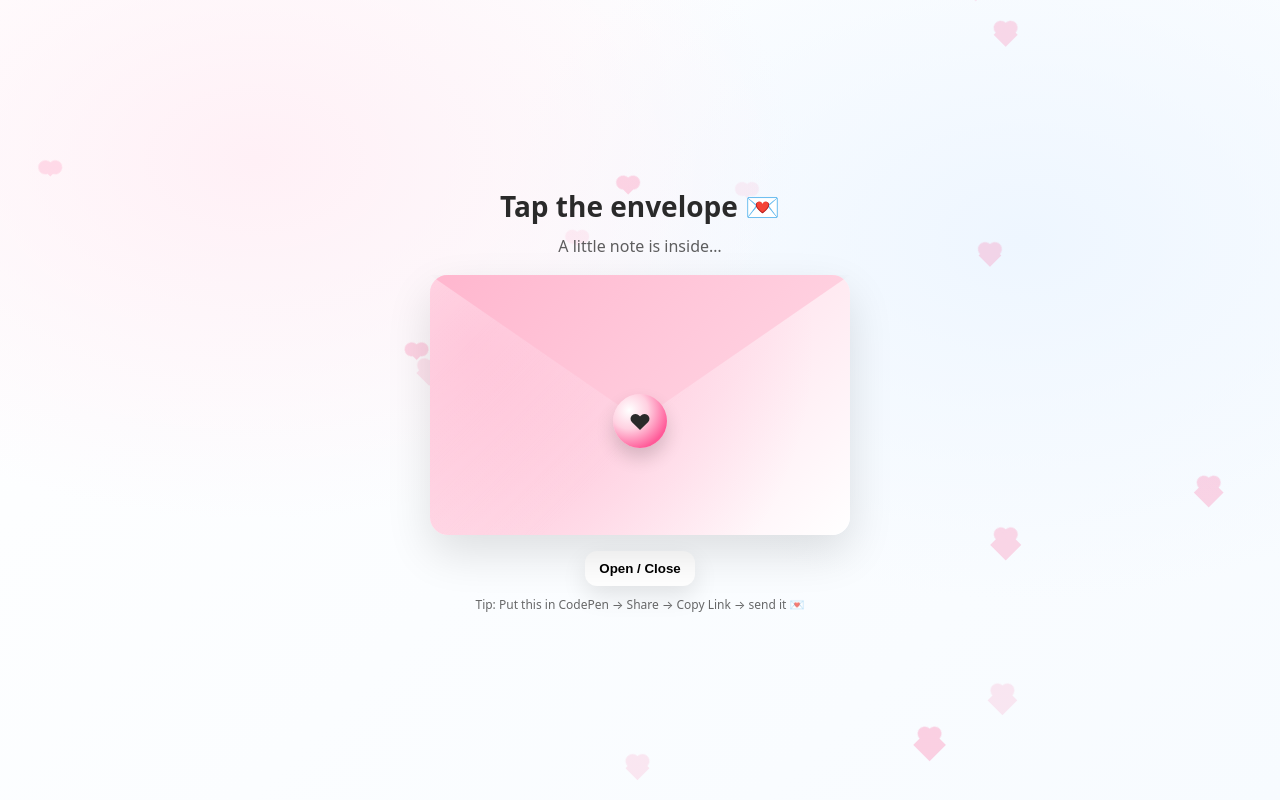
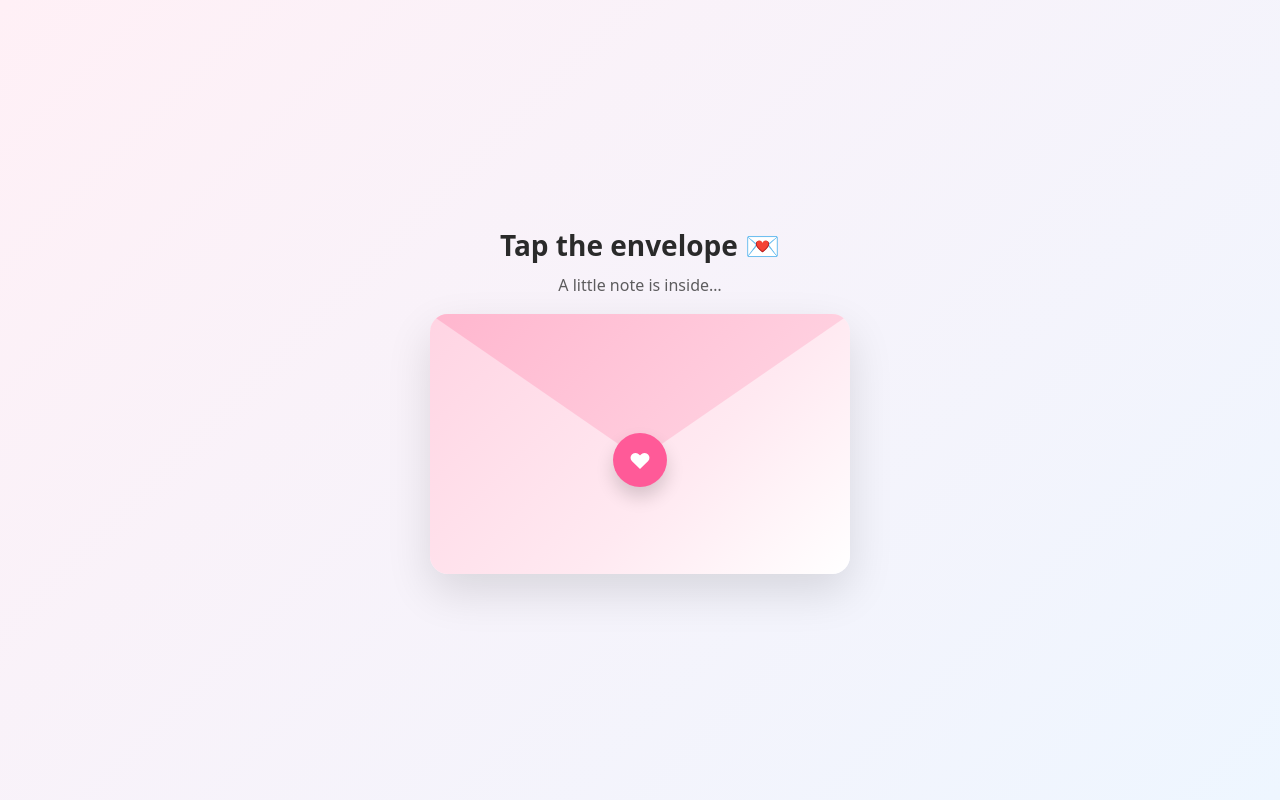
Before and after one commit to jahnavidevireddy02/Love-Letter, a plain HTML site: page index.html in a window 1280 px wide. Drawn offline with Linux system fonts and the light colour scheme.

Commit message:
Update index.html

```diff
--- a/index.html
+++ b/index.html
@@ -8,7 +8,7 @@
 :root{
 --bg1:#fff0f6; --bg2:#eef6ff;
 --paper:#fffdf8; --ink:#2a2a2a;
-      --accent:#ff4d8d; --accent2:#ff8fb3;
+--accent:#ff4d8d;
 --shadow: 0 18px 45px rgba(0,0,0,.12);
 }
 *{box-sizing:border-box}
@@ -16,185 +16,86 @@
 margin:0; min-height:100vh; display:grid; place-items:center;
 font-family: system-ui, -apple-system, Segoe UI, Roboto, Arial, sans-serif;
 color:var(--ink);
-      background: radial-gradient(900px 600px at 20% 20%, var(--bg1), transparent 60%),
-                  radial-gradient(900px 600px at 80% 30%, var(--bg2), transparent 60%),
-                  linear-gradient(135deg, #fff, #f7fbff);
+background: linear-gradient(135deg,#fff0f6,#eef6ff);
 overflow:hidden;
 }
-    .wrap{width:min(520px, 92vw); text-align:center}
-    h1{margin:0 0 10px; font-size:clamp(20px, 3.6vw, 28px)}
-    p.hint{margin:0 0 18px; opacity:.75}
-
-    /* floating hearts */
-    .hearts{position:fixed; inset:0; pointer-events:none; overflow:hidden}
-    .heart{
-      position:absolute; width:14px; height:14px; transform:rotate(45deg);
-      background: var(--accent);
-      opacity:.18;
-      animation: floatUp linear infinite;
-      filter: blur(.2px);
-    }
-    .heart:before,.heart:after{
-      content:""; position:absolute; width:14px; height:14px; border-radius:50%;
-      background:inherit;
-    }
-    .heart:before{left:-7px; top:0}
-    .heart:after{left:0; top:-7px}
-    @keyframes floatUp{
-      from{transform:translateY(110vh) rotate(45deg); }
-      to{transform:translateY(-20vh) rotate(45deg); }
-    }
+.wrap{width:min(520px,92vw);text-align:center}
+h1{margin:0 0 10px;font-size:clamp(20px,3.6vw,28px)}
+p.hint{margin:0 0 18px;opacity:.75}
 
 /* envelope */
-    .envelope-area{display:grid; place-items:center}
 .envelope{
 position:relative;
-      width:min(420px, 90vw);
+width:min(420px,90vw);
 height:260px;
-      margin-inline:auto;
+margin:auto;
 cursor:pointer;
 transform-style:preserve-3d;
-      transition: transform .6s ease;
-    }
-    .envelope:focus{outline: none}
-    .env-shadow{
-      position:absolute; inset:0;
-      border-radius:18px;
-      box-shadow: var(--shadow);
-      z-index:0;
 }
 .base{
-      position:absolute; inset:0;
+position:absolute;inset:0;
 border-radius:18px;
-      background: linear-gradient(135deg, #ffd4e3, #ffe9f1 60%, #fff);
-      z-index:1;
-      overflow:hidden;
+background:linear-gradient(135deg,#ffd4e3,#ffe9f1 60%,#fff);
+box-shadow:var(--shadow);
 }
-    .base:after{
-      content:""; position:absolute; inset:-40%;
-      background: radial-gradient(circle at 30% 30%, rgba(255,77,141,.25), transparent 55%);
-      transform: rotate(-12deg);
-    }
-
-    .front{
-      position:absolute; inset:0;
-      border-radius:18px;
-      z-index:3;
-      overflow:hidden;
-      background:
-        linear-gradient(135deg, rgba(255,255,255,.35), rgba(255,255,255,0) 55%);
-      clip-path: polygon(0 0, 100% 0, 100% 100%, 0 100%);
-      pointer-events:none;
-    }
-
-    /* envelope flap */
 .flap{
-      position:absolute; left:0; right:0; top:0;
+position:absolute;left:0;right:0;top:0;
 height:62%;
+background:linear-gradient(135deg,#ffb6ce,#ffd9e6);
+clip-path: polygon(0 0,100% 0,50% 90%);
+transform-origin: top center;
+transition:transform .7s ease;
 border-radius:18px 18px 0 0;
-      background: linear-gradient(135deg, #ffb6ce, #ffd9e6);
-      clip-path: polygon(0 0, 100% 0, 50% 90%);
-      transform-origin: top center;
-      transform: rotateX(0deg);
-      transition: transform .7s ease;
-      z-index:4;
-      box-shadow: 0 6px 20px rgba(0,0,0,.08);
 }
 .seal{
 position:absolute;
-      left:50%; top:56%;
-      width:54px; height:54px;
-      transform: translate(-50%,-50%);
+left:50%;top:56%;
+width:54px;height:54px;
+transform:translate(-50%,-50%);
 border-radius:50%;
-      background: radial-gradient(circle at 30% 30%, #fff, #ffd1e1 35%, #ff5a98 75%);
-      display:grid; place-items:center;
-      z-index:5;
-      box-shadow: 0 10px 18px rgba(0,0,0,.16);
+background:#ff5a98;
+display:grid;place-items:center;
+color:white;font-size:22px;
+box-shadow:0 10px 18px rgba(0,0,0,.16);
 }
-    .seal span{font-size:22px}
-
-    /* letter */
 .letter{
 position:absolute;
-      left:50%; bottom:18px;
-      width:88%;
-      height:88%;
-      transform: translateX(-50%) translateY(30%);
-      background: var(--paper);
+left:50%;bottom:18px;
+width:88%;height:88%;
+transform:translateX(-50%) translateY(30%);
+background:var(--paper);
 border-radius:14px;
-      z-index:2;
-      box-shadow: 0 10px 22px rgba(0,0,0,.10);
-      transition: transform .85s ease, opacity .6s ease;
+box-shadow:0 10px 22px rgba(0,0,0,.10);
+transition:all .8s ease;
 opacity:0;
-      overflow:hidden;
-      border: 1px solid rgba(0,0,0,.06);
+padding:18px;
+overflow:auto;
+white-space:pre-wrap;
+font-size:15px;
+line-height:1.6;
 }
-    .letter .topbar{
-      height:46px;
-      background: linear-gradient(90deg, rgba(255,77,141,.18), rgba(255,143,179,.10));
-      display:flex; align-items:center; justify-content:space-between;
-      padding:0 14px;
-      font-weight:600;
-    }
-    .pill{
-      font-size:12px;
-      padding:6px 10px;
-      border-radius:999px;
-      background: rgba(255,77,141,.14);
-    }
-    .content{
-      padding:18px 18px 22px;
-      text-align:left;
-      line-height:1.55;
-      font-size:15px;
-      max-height: calc(100% - 46px);
-      overflow:auto;
-      white-space:pre-wrap; /* keeps line breaks */
+.open .flap{transform:rotateX(155deg);}
+.open .letter{
+transform:translateX(-50%) translateY(-18%);
+opacity:1;
 }
 .signature{
-      margin-top:14px;
-      font-family: ui-serif, Georgia, "Times New Roman", serif;
+margin-top:20px;
+font-family:Georgia,serif;
 font-size:18px;
 }
-
-    /* opened state */
-    .open .flap{ transform: rotateX(155deg); }
-    .open .letter{
-      transform: translateX(-50%) translateY(-18%);
-      opacity:1;
-    }
-
-    .btnrow{
-      margin-top:16px;
-      display:flex; gap:10px; justify-content:center; flex-wrap:wrap;
-    }
-    button{
-      border:0; padding:10px 14px; border-radius:12px;
-      background: white; box-shadow: 0 10px 25px rgba(0,0,0,.10);
-      cursor:pointer; font-weight:600;
-    }
-    button:hover{transform: translateY(-1px)}
-    .small{font-size:12px; opacity:.7; margin-top:10px}
 </style>
 </head>
 <body>
-  <div class="hearts" id="hearts"></div>
 
 <div class="wrap">
 <h1>Tap the envelope 💌</h1>
 <p class="hint">A little note is inside…</p>
 
-    <div class="envelope-area">
-      <div class="envelope" id="env" role="button" tabindex="0" aria-label="Open the letter">
-        <div class="env-shadow"></div>
+<div class="envelope" id="env">
 <div class="base"></div>
 
-        <div class="letter" id="letter" aria-hidden="true">
-          <div class="topbar">
-            <div>For you 💗</div>
-            <div class="pill">valentine</div>
-          </div>
-          <div class="content">
+<div class="letter">
 Hiii Bujjiii 💌❤️
 
 Happyyy Valentinesss my loveeeee…
@@ -259,53 +160,16 @@ And I am the luckiest person alive to call you mine.
 Forever yours,
 Your Jaanu ❤️
 </div>
-        </div>
 
 <div class="flap"></div>
-        <div class="seal"><span>❤</span></div>
-        <div class="front"></div>
-      </div>
-
-      <div class="btnrow">
-        <button id="toggleBtn" type="button">Open / Close</button>
-      </div>
-      <div class="small">Tip: Put this in CodePen → Share → Copy Link → send it 💌</div>
+<div class="seal">❤</div>
 </div>
 </div>
 
 <script>
-    // floating hearts
-    const hearts = document.getElementById('hearts');
-    for(let i=0;i<18;i++){
-      const h=document.createElement('div');
-      h.className='heart';
-      h.style.left = Math.random()*100+'vw';
-      h.style.animationDuration = (8 + Math.random()*10)+'s';
-      h.style.animationDelay = (-Math.random()*10)+'s';
-      h.style.opacity = (0.08 + Math.random()*0.18).toFixed(2);
-      const s = (10 + Math.random()*14);
-      h.style.width = s+'px';
-      h.style.height = s+'px';
-      hearts.appendChild(h);
-    }
+const env=document.getElementById("env");
+env.addEventListener("click",()=>env.classList.toggle("open"));
+</script>
 
-    const env = document.getElementById('env');
-    const letter = document.getElementById('letter');
-    const toggle = () => {
-      env.classList.toggle('open');
-      const isOpen = env.classList.contains('open');
-      letter.setAttribute('aria-hidden', String(!isOpen));
-    };
-
-    env.addEventListener('click', toggle);
-    env.addEventListener('keydown', (e)=> {
-      if(e.key === 'Enter' || e.key === ' ') { e.preventDefault(); toggle(); }
-    });
-
-    document.getElementById('toggleBtn').addEventListener('click', (e) => {
-      e.stopPropagation();
-      toggle();
-    });
-  </script>
 </body>
 </html>
```
Lines whose indentation alone changed are shown as unchanged.
